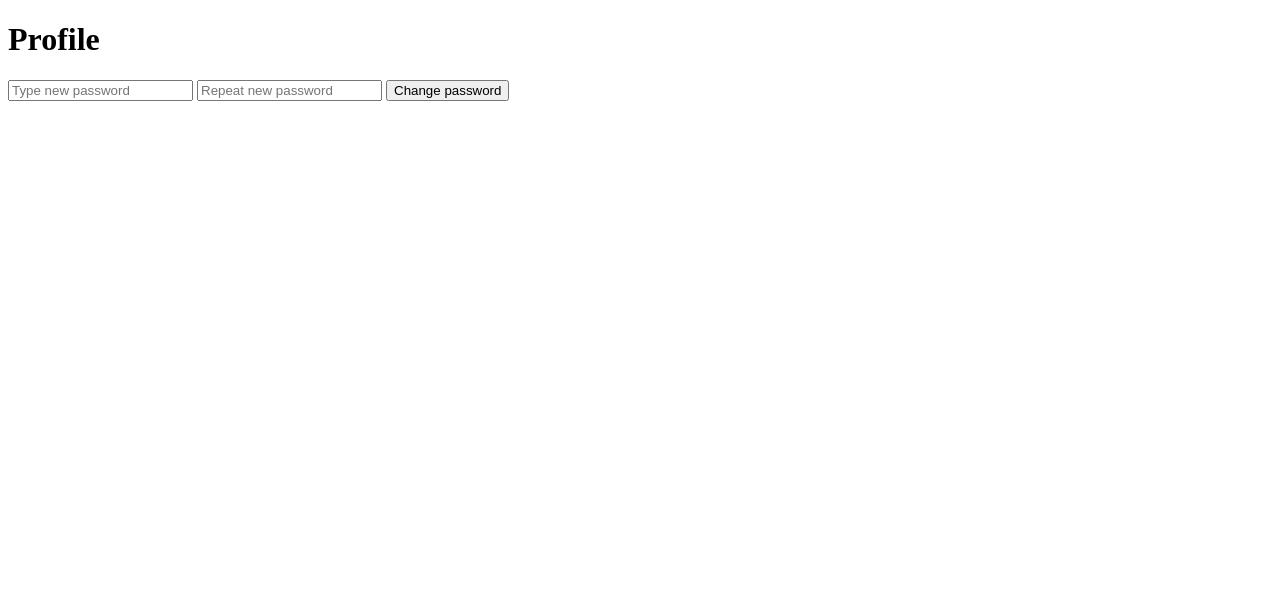
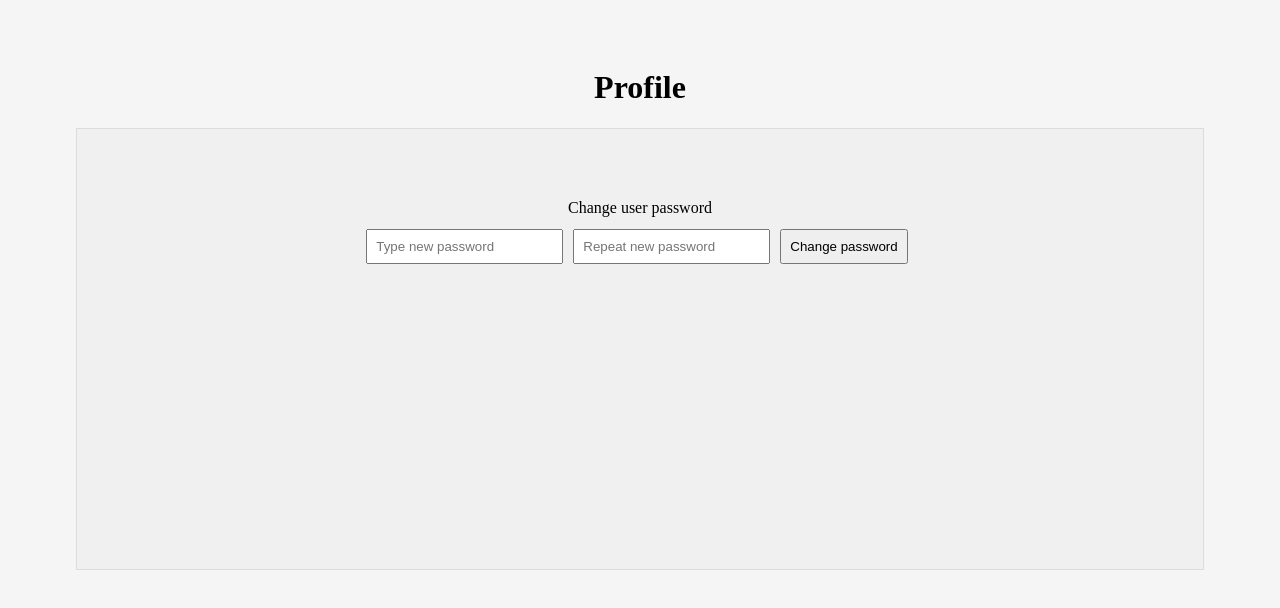
Before and after one commit to efjohannsen/NodeExam, a website: page public/profile/profile.html in a window 1280 px wide. Drawn offline with Linux system fonts and the light colour scheme.

Commit message:
styling og finpudsning

```diff
--- /dev/null
+++ b/public/profile/profile.css
@@ -0,0 +1,27 @@
+body {
+    background-color: rgb(245, 245, 245);
+    padding: 40px;
+}
+
+h1 {
+    text-align: center;
+}
+
+#content {
+    margin: auto;
+    border: 1px solid rgb(220, 220, 220);
+    background-color: rgb(240, 240, 240);
+    width: 90%;
+    min-height: 300px;
+    padding: 30px;
+    padding-top: 70px;
+    padding-bottom: 70px;
+    text-align: center;
+}
+
+input, button {
+    padding: 8px;
+    margin-top: 12px;
+    margin-bottom: 12px;
+    margin-right: 6px;
+}
--- a/public/profile/profile.html
+++ b/public/profile/profile.html
@@ -4,13 +4,17 @@
     <meta charset="UTF-8">
     <meta name="viewport" content="width=device-width, initial-scale=1.0">
     <title>Profile</title>
+    <link type="text/css" rel="stylesheet" href="profile.css">
 </head>
 <body>
     <h1>Profile</h1>
-    <form method="POST" id="change_pw_form">
-        <input id="change_pw_1" name="change_pw_1" type="password" placeholder="Type new password" required></input>
-        <input id="change_pw_2" name="change_pw_2" type="password" placeholder="Repeat new password" required></input>
-        <button id="submit" type="subbmit" name="submit">Change password</button>
-    </form>
+    <div id="content">
+        <label for="change_pw_form">Change user password</label>
+        <form method="POST" id="change_pw_form">
+            <input id="change_pw_1" name="change_pw_1" type="password" placeholder="Type new password" required></input>
+            <input id="change_pw_2" name="change_pw_2" type="password" placeholder="Repeat new password" required></input>
+            <button id="submit" type="subbmit" name="submit">Change password</button>
+        </form>
+    </div>
 </body>
 </html>
```
Also changed, not shown: app.js (+4 -6 lines).
